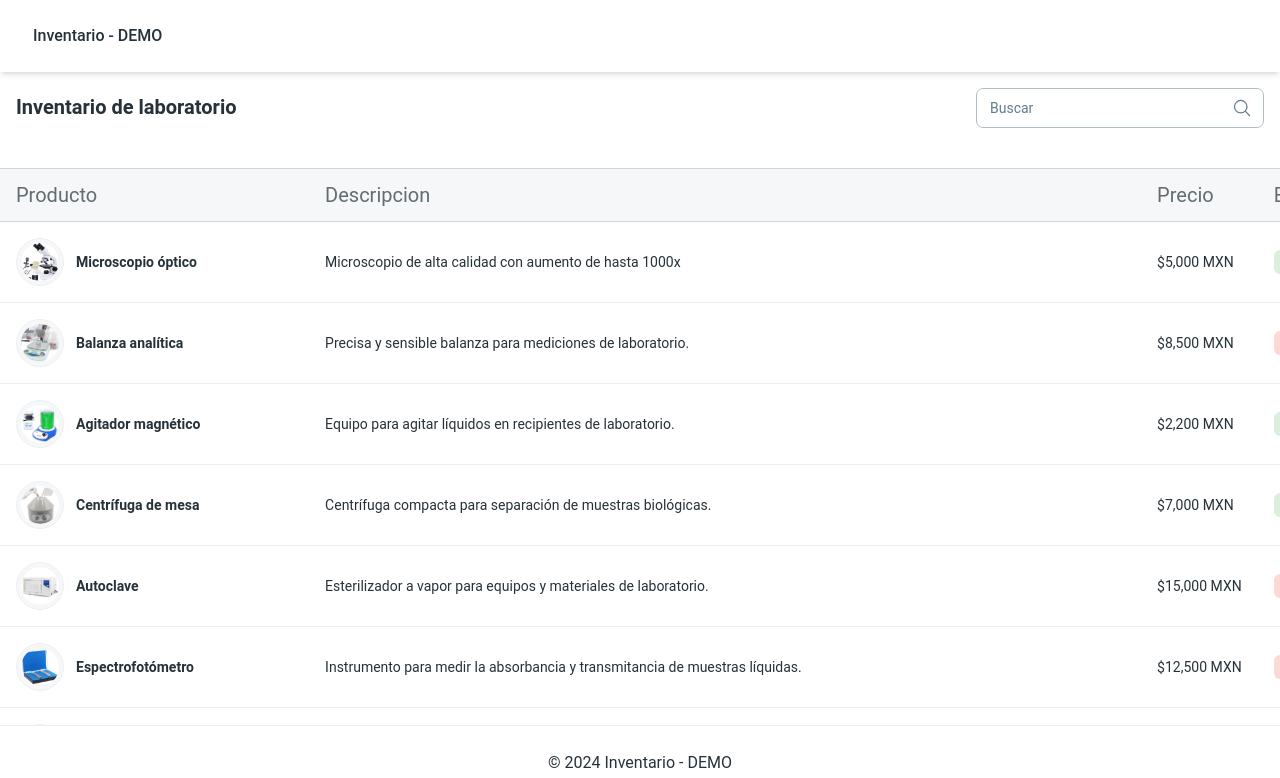
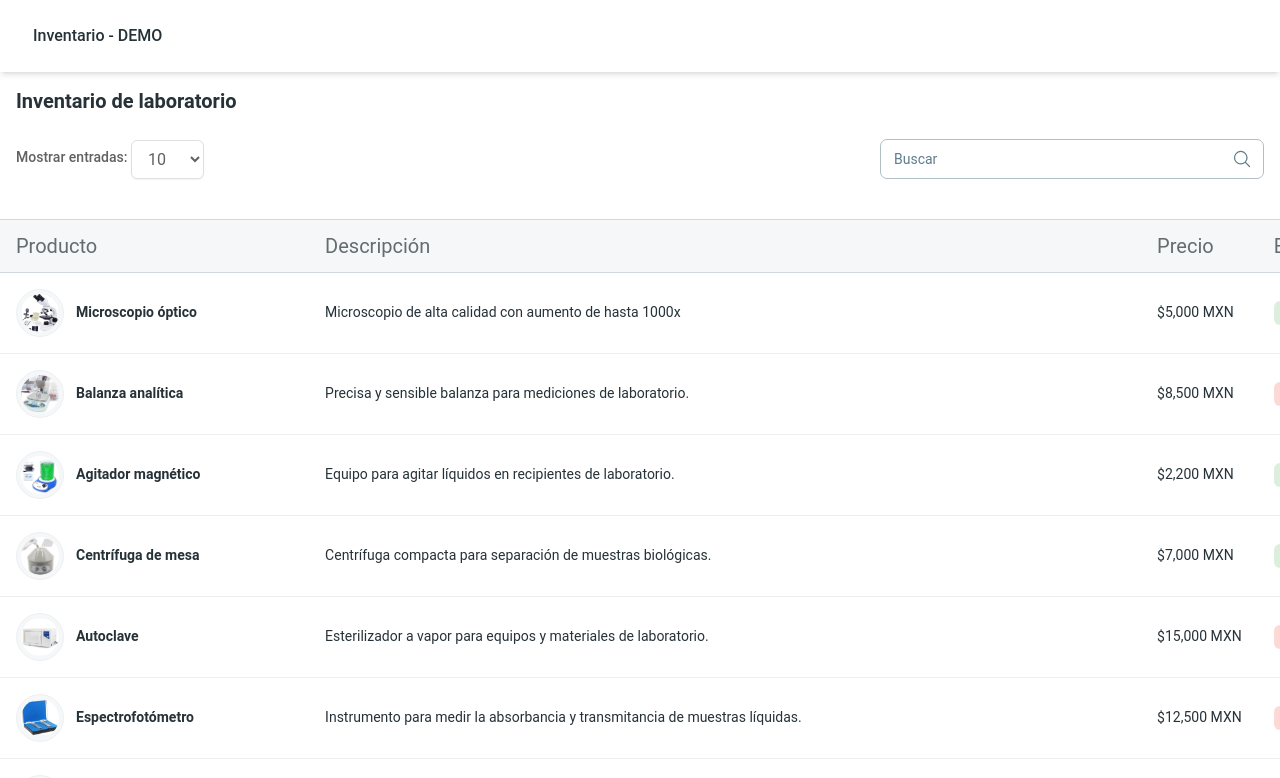
Before and after one commit to Alecfut07/pacific-frontend, a React (Vite) app: page /lab-inventory in a window 1280 px wide. Shown: the top 778 px of the page. Built offline with nearby package versions, Linux system fonts and the light colour scheme.

Commit message:
hotfix/Remover footer y crear CardFooter con paginación y agregar select para el numero de entradas para la tabla

```diff
--- a/src/components/Table/Table.jsx
+++ b/src/components/Table/Table.jsx
@@ -1,3 +1,4 @@
+import { useCallback, useMemo, useState } from "react";
 import {
   Avatar,
   Button,
@@ -12,27 +13,92 @@ import {
   Typography,
 } from "@material-tailwind/react";
 import {
+  ArrowLeftIcon,
+  ArrowRightIcon,
   MagnifyingGlassIcon,
   ShoppingCartIcon,
 } from "@heroicons/react/24/outline";
 import { TABLE_HEAD, TABLE_ROWS } from "../../data/LabInventory";
 
 function Table() {
-  console.log(TABLE_ROWS);
+  const [searchProduct, setSearchProduct] = useState("");
+  const [selectedEntries, setSelectedEntries] = useState(10);
+
+  const [currentPage, setCurrentPage] = useState(1);
+  const totalPages = Math.ceil(TABLE_ROWS.length / selectedEntries);
+  const numberOfPages = [];
+
+  for (let page = 1; page <= totalPages; page++) {
+    numberOfPages.push(page);
+  }
+
+  const handleFirstPage = () => setCurrentPage(1);
+  const handlePreviousPage = () => setCurrentPage(currentPage - 1);
+  const handlePageClick = (pageNumber) => setCurrentPage(pageNumber);
+  const handleNextPage = () => setCurrentPage(currentPage + 1);
+  const handleLastPage = () => setCurrentPage(totalPages);
+
+  const handleSelectionChange = (e) => {
+    setSelectedEntries(1);
+    setCurrentPage(1);
+  };
+
+  const filterFunction = useCallback(
+    (data) => {
+      return data.filter(
+        (item) =>
+          item.product.toLowerCase().includes(searchProduct.toLowerCase()) ||
+          item.description.toLowerCase().includes(searchProduct.toLowerCase()),
+      );
+    },
+    [searchProduct],
+  );
+
+  const currentTableData = useMemo(() => {
+    const filteredData = filterFunction(TABLE_ROWS);
+
+    const firstPageIndex = (currentPage - 1) * selectedEntries;
+    const lastPageIndex = firstPageIndex + selectedEntries;
+
+    return filteredData.slice(firstPageIndex, lastPageIndex);
+  }, [currentPage, selectedEntries, TABLE_ROWS, filterFunction]);
+
   return (
     <Card className="h-full w-full">
       <CardHeader floated={false} shadow={false} className="rounded-none">
-        <div className="mb-4 flex flex-col justify-between gap-8 md:flex-row md:items-center">
+        <div className="mb-4 flex flex-col justify-between gap-8 md:flex-row md:items-end">
           <div>
-            <Typography variant="h5" color="blue-gray">
+            <Typography
+              variant="h5"
+              color="blue-gray"
+              className="mb-5 font-bold"
+            >
               Inventario de laboratorio
             </Typography>
+            <div className="flex items-center">
+              <label className="block text-sm font-medium text-gray-700">
+                Mostrar entradas:&nbsp;
+              </label>
+              <select
+                className="mt-1 block rounded-md border border-gray-300 bg-white px-3 py-2 shadow-sm focus:border-indigo-500 focus:outline-none focus:ring-indigo-500"
+                value={selectedEntries}
+                onChange={handleSelectionChange}
+              >
+                <option value={10}>10</option>
+                <option value={25}>25</option>
+                <option value={50}>50</option>
+                <option value={100}>100</option>
+              </select>
+            </div>
           </div>
           <div className="flex w-full shrink-0 gap-2 md:w-max">
-            <div className="w-full md:w-72">
+            <div className="w-full md:w-96">
               <Input
                 label="Buscar"
+                color="blue"
                 icon={<MagnifyingGlassIcon className="h-5 w-5" />}
+                value={searchProduct}
+                onChange={(e) => setSearchProduct(e.target.value)}
               />
             </div>
           </div>
@@ -129,6 +195,61 @@ function Table() {
           </tbody>
         </table>
       </CardBody>
+      <CardFooter className="flex items-center justify-center border-t border-blue-gray-50 p-4">
+        <div className="flex items-center justify-center gap-2">
+          <Button
+            variant="text"
+            size="sm"
+            className="flex items-center rounded-full"
+            onClick={() => handleFirstPage()}
+            disabled={currentPage === 1}
+          >
+            Primera
+          </Button>
+          <Button
+            variant="text"
+            size="sm"
+            className="flex items-center rounded-full"
+            onClick={() => handlePreviousPage()}
+            disabled={currentPage === 1}
+          >
+            <ArrowLeftIcon strokeWidth={2} className="h-4 w-4" /> Anterior
+          </Button>
+          <div className="flex items-center gap-2">
+            {currentTableData.length !== 0 &&
+              numberOfPages.map((page, index) => (
+                <IconButton
+                  key={index}
+                  variant={currentPage === index + 1 ? "filled" : "text"}
+                  size="sm"
+                  className="rounded-full"
+                  onClick={() => handlePageClick(page)}
+                >
+                  {page}
+                </IconButton>
+              ))}
+          </div>
+          <Button
+            variant="text"
+            size="sm"
+            className="flex items-center rounded-full"
+            onClick={() => handleNextPage()}
+            disabled={currentPage === totalPages || numberOfPages.length === 0}
+          >
+            Siguiente
+            <ArrowRightIcon strokeWidth={2} className="h-4 w-4" />
+          </Button>
+          <Button
+            variant="text"
+            size="sm"
+            className="flex items-center rounded-full"
+            onClick={() => handleLastPage()}
+            disabled={currentPage === totalPages || numberOfPages.length === 0}
+          >
+            Último
+          </Button>
+        </div>
+      </CardFooter>
     </Card>
   );
 }
--- a/src/data/LabInventory.js
+++ b/src/data/LabInventory.js
@@ -31,7 +31,7 @@ import { AnalizadorEspectroImages } from "../images/LabInventory/Products/Analiz
 
 export const TABLE_HEAD = [
   "Producto",
-  "Descripcion",
+  "Descripción",
   "Precio",
   "Estado",
   "Agregar al carrito",
--- a/src/main.jsx
+++ b/src/main.jsx
@@ -12,7 +12,7 @@ ReactDOM.createRoot(document.getElementById("root")).render(
     <ThemeProvider>
       <CustomNavbar />
       <RouterProvider router={router} />
-      <CustomFooter />
+      {/* <CustomFooter /> */}
     </ThemeProvider>
   </React.StrictMode>,
 );
```
